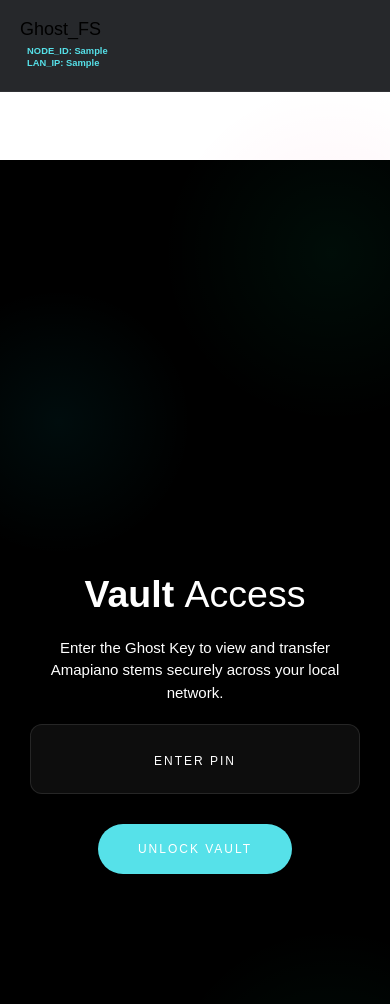
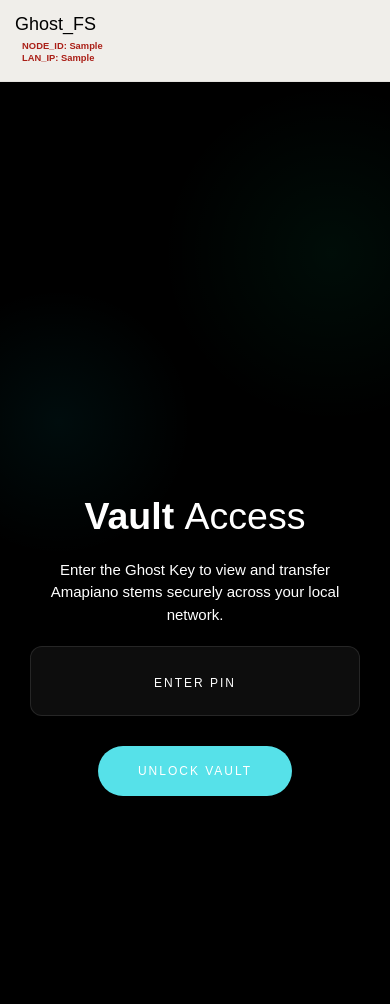
Before and after one commit to thulanesigasa/ghost_fileshuttler, a Flask app: template app/templates/index.html in a window 390 px wide. After the commit the page ends 796 px from the top, so only its background shows below. Run offline with Flask 3, Linux system fonts and the light colour scheme; the template is opened without the code that fills it: most values are stand-ins (such as "Sample title", 1, 10 or a date in 2020); some libraries are stand-ins or nearby versions.

Commit message:
UI: Made mobile header static to permanently fix white gap and text clipping

```diff
--- a/app/static/css/styles.css
+++ b/app/static/css/styles.css
@@ -387,28 +387,37 @@ input[type="password"]:focus {
 
 /* Responsive Overrides */
 
-/* Large Tablets & Laptops (up to 1200px) */
+/* All sub-desktop screens (up to 1200px) */
 @media (max-width: 1200px) {
-    .mil-frame .mil-frame-top {
-        background-color: transparent !important;
-        border-bottom: none !important;
-    }
-}
 
-/* Large Tablets & Laptops (up to 1024px) */
-@media (max-width: 1024px) {
-    .app-container {
-        padding: 1.5rem;
-    }
-
-    .mil-banner-content {
-        padding-top: 10vh !important;
+    /* KEY FIX: Make the frame static so it flows with the page.
+       This eliminates the white gap and text clipping permanently. */
+    .mil-frame {
+        position: static !important;
+        height: auto !important;
+        padding: 0 !important;
+        z-index: 999 !important;
+        background-color: #0f1115 !important;
     }
 
     .mil-frame .mil-frame-top {
-        padding: 20px 30px !important;
+        height: auto !important;
+        background-color: #0f1115 !important;
+        border-bottom: 1px solid rgba(255, 255, 255, 0.05) !important;
+        padding: 15px 25px !important;
+    }
+
+    .mil-frame .mil-frame-top .mil-logo {
+        color: #fff !important;
+    }
+
+    .mil-frame .mil-frame-bottom {
+        display: none !important;
+    }
+
+    .mil-wrapper,
+    .mil-content {
         background-color: transparent !important;
-        border-bottom: none !important;
     }
 }
 
@@ -420,11 +429,7 @@ input[type="password"]:focus {
     }
 
     .mil-banner-content {
-        padding-top: 8vh !important;
-    }
-
-    .mil-frame-top {
-        padding: 15px 20px !important;
+        padding-top: 2vh !important;
     }
 
     .mil-logo {
@@ -455,7 +460,7 @@ input[type="password"]:focus {
     }
 
     .mil-banner-content {
-        padding-top: 5vh !important;
+        padding-top: 1vh !important;
         text-align: center;
     }
 
@@ -468,27 +473,17 @@ input[type="password"]:focus {
         margin-bottom: 20px !important;
     }
 
-    .mil-wrapper,
-    .mil-content {
-        background-color: transparent !important;
-    }
-
-    .mil-content {
-        padding-top: 160px !important;
-    }
-
     .mil-frame .mil-frame-top {
-        padding: 20px !important;
-        background-color: rgba(15, 17, 21, 0.9) !important;
-        border-bottom: 1px solid rgba(255, 255, 255, 0.05) !important;
-        backdrop-filter: blur(10px) !important;
-        -webkit-backdrop-filter: blur(10px) !important;
-        height: auto !important;
+        padding: 15px !important;
+        flex-direction: column;
+        align-items: flex-start !important;
+        gap: 5px;
     }
 
     .mil-menu-btn {
         font-size: 11px !important;
         line-height: 1.4 !important;
+        text-align: left !important;
     }
 
     .auth-card {
@@ -497,16 +492,6 @@ input[type="password"]:focus {
 
     .mil-modal-content {
         padding: 25px !important;
-    }
-
-    .mil-frame-top {
-        flex-direction: column;
-        align-items: flex-start !important;
-        gap: 5px;
-    }
-
-    .mil-menu-btn {
-        text-align: left !important;
     }
 
     .dashboard-section {
```
